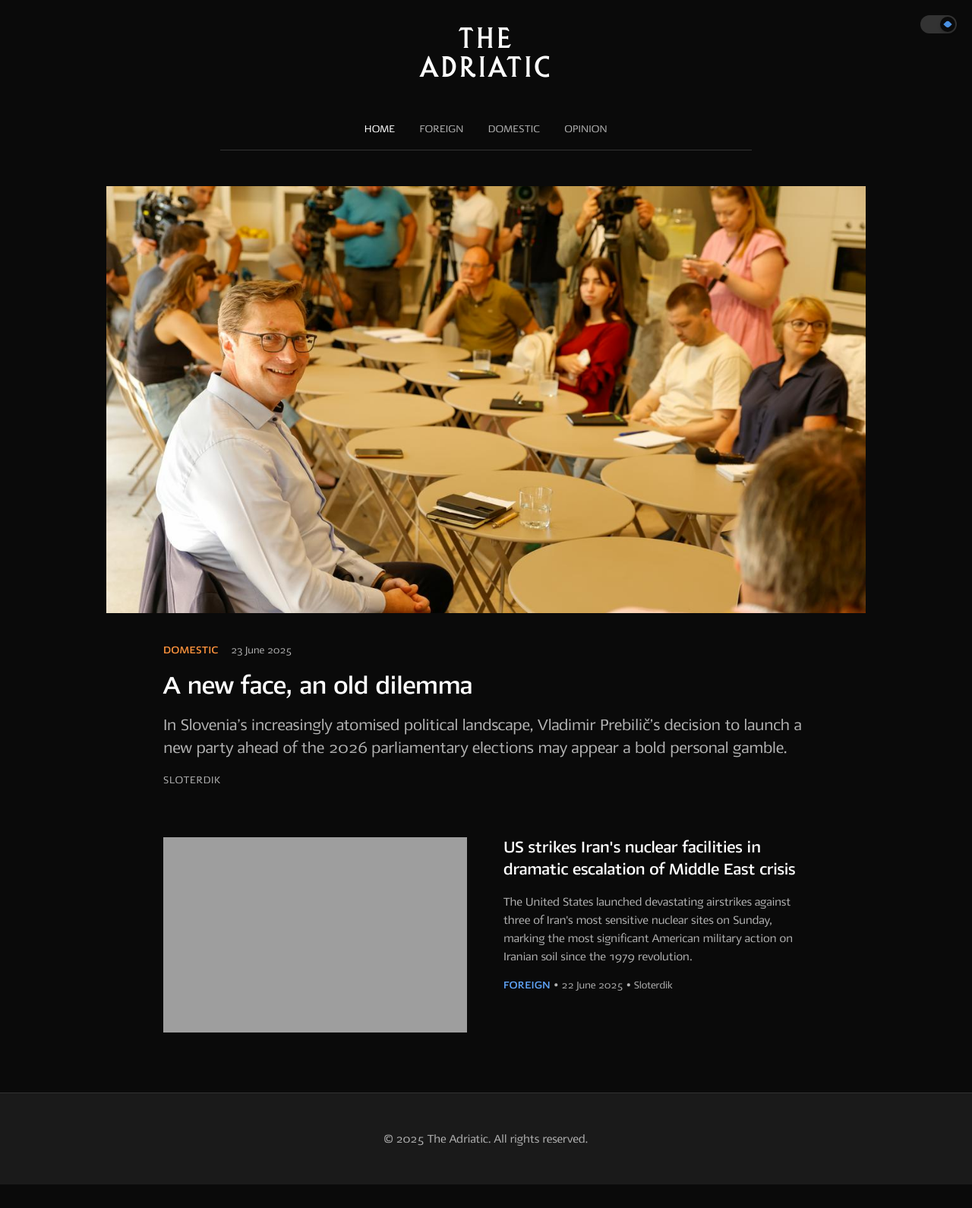
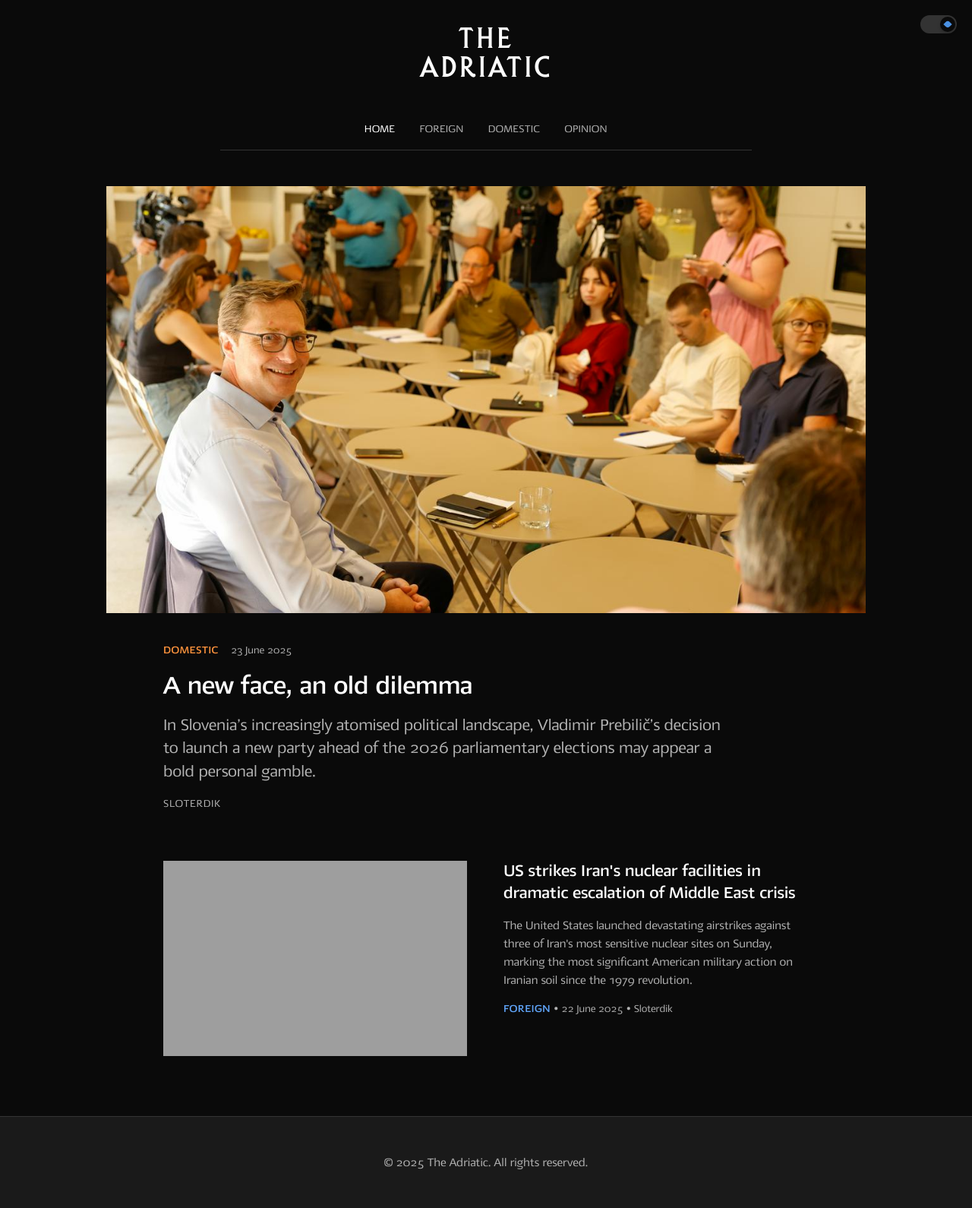
Before and after one commit to tfhoerest/azt, a Jekyll site: the page built from index.html, in a window 1280 px wide. Shown: the whole page at 76% size. Built offline with Jekyll 4.4.1, drawn with Linux system fonts in a browser that asks for light colours; some web fonts are replaced; the list of posts is cut into pages by our own code; before the commit the page ends 1559 px from its top, so only the background shows below that.

Commit message:
Update homeYIKES.html

```diff
--- a/_layouts/home.html
+++ b/_layouts/home.html
@@ -22,6 +22,7 @@ layout: default
     text-align: left;
     max-width: 850px;  /* Match article section for alignment */
     margin: 0 auto;
+    padding-right: 100px;  /* Tighten from the right side */
 }
 
 .hero-author {
@@ -158,6 +159,7 @@ layout: default
 
     .hero-content {
         max-width: 600px;
+        padding-right: 50px;  /* Reduce padding on tablets */
     }
 
     .articles-grid {
@@ -192,6 +194,7 @@ layout: default
     .hero-content {
         max-width: 100%;
         padding: 0 var(--z-ds-space-s);
+        padding-right: var(--z-ds-space-s);  /* Remove the 100px padding on mobile */
     }
 
     .hero-headline {
```
